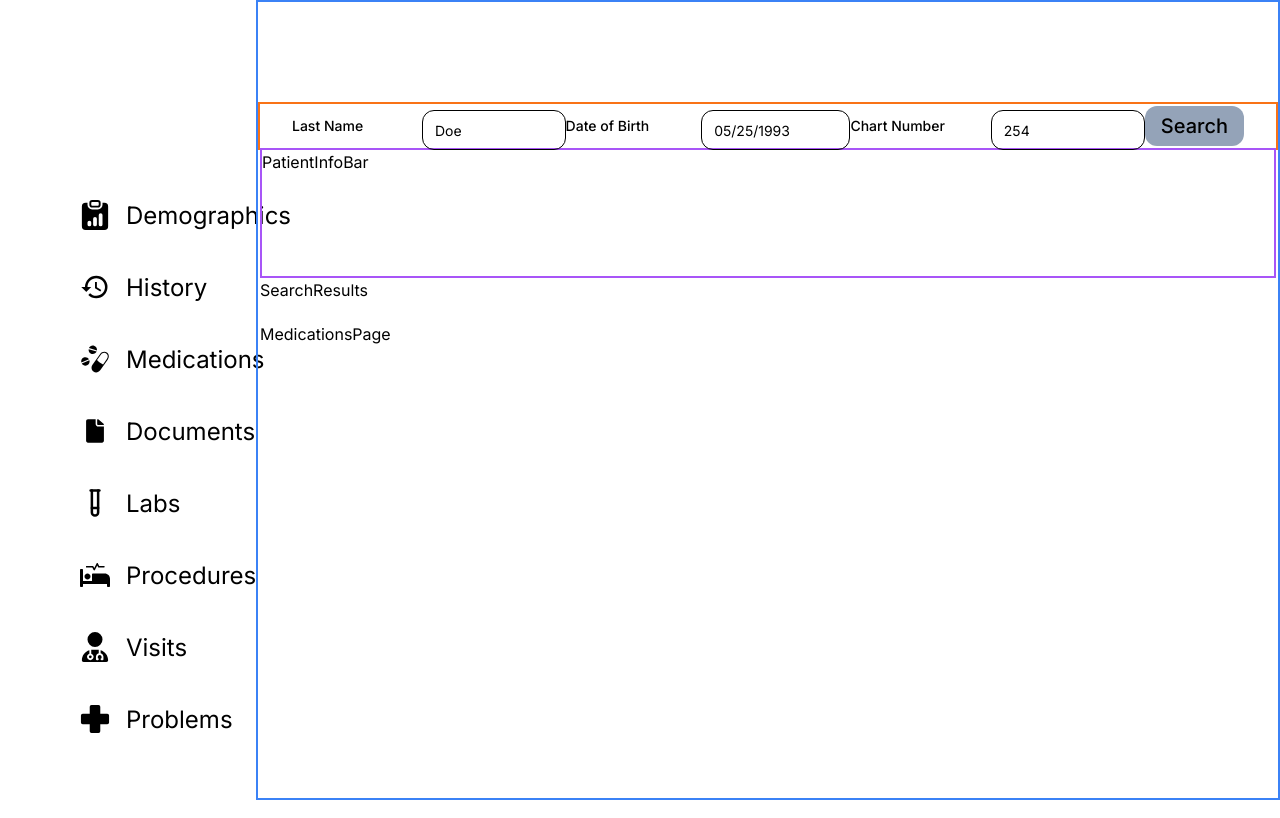
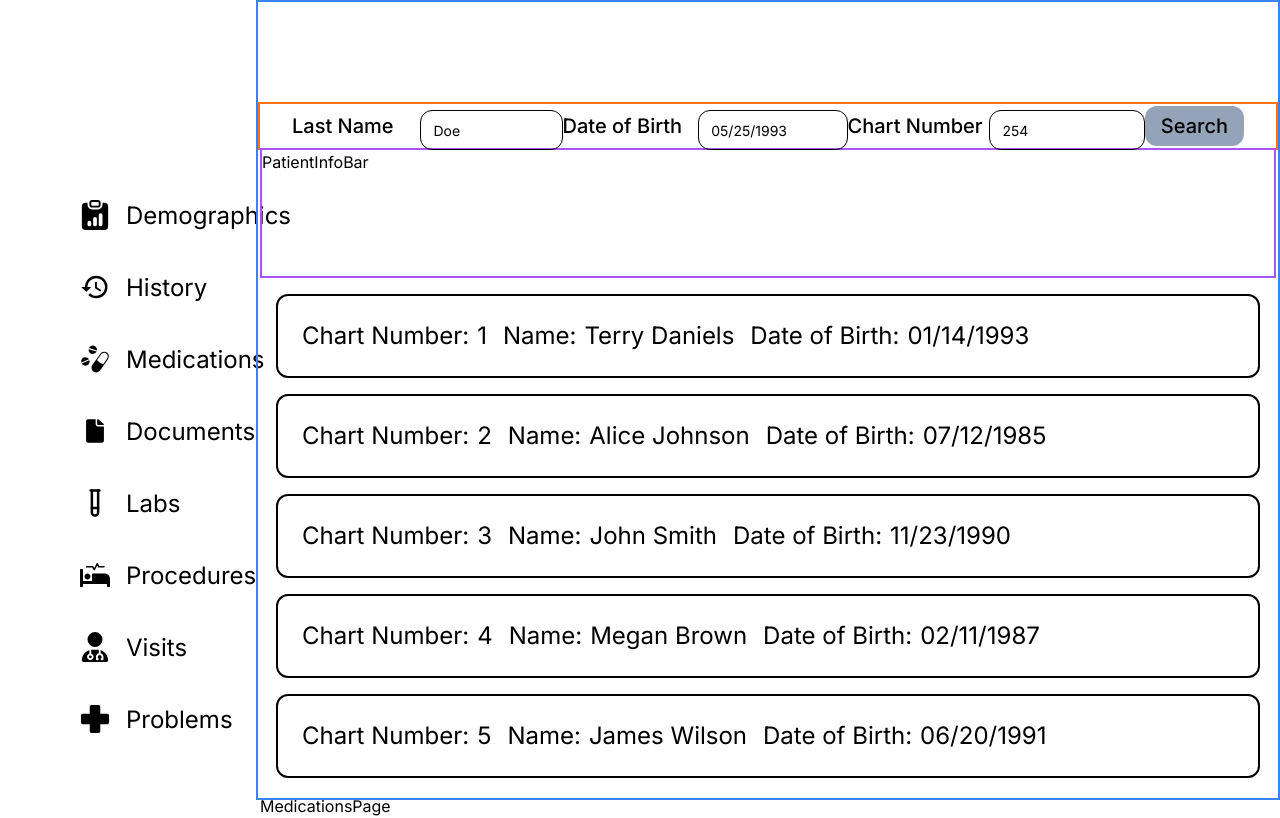
Before and after one commit to Jkhall81/U-Archive, a Next.js app: page /dashboard/medications in a window 1280 px wide. Built offline with nearby package versions, Linux system fonts and the light colour scheme.

Commit message:
added search results and data filtering works.

```diff
--- a/app/(root)/dashboard/layout.tsx
+++ b/app/(root)/dashboard/layout.tsx
@@ -1,13 +1,65 @@
+"use client";
+
+import { useState } from "react";
 import PatientInfoBar from "@/components/PatientInfoBar";
 import SearchBar from "@/components/SearchBar";
 import SearchResults from "@/components/SearchResults";
 import Sidebar from "@/components/Sidebar";
+import { demographicsData } from "@/lib/dummyData/demographics";
 
 export default function RootLayout({
   children,
 }: Readonly<{
   children: React.ReactNode;
 }>) {
+  const [searchData, setSearchData] = useState({
+    lastName: "",
+    dob: "",
+    chartNumber: "",
+  });
+
+  const filterData = () => {
+    return demographicsData
+      .filter((item) => {
+        const patient = item.patient;
+
+        const matchesLastName = searchData.lastName
+          ? patient.lastName.includes(searchData.lastName)
+          : true;
+
+        const matchesDob = searchData.dob
+          ? patient.dateOfBirth.includes(searchData.dob)
+          : true;
+
+        const matchesChartNumber = searchData.chartNumber
+          ? patient.chartNumber.toString().includes(searchData.chartNumber)
+          : true;
+
+        return matchesLastName && matchesDob && matchesChartNumber;
+      })
+      .map((item) => item.patient);
+  };
+
+  const handleSearchSubmit = (
+    data: Partial<{
+      lastName: string;
+      dob: string;
+      chartNumber: string;
+    }>
+  ) => {
+    console.log("Search Data Submitted: ", data); // Log search data
+    setSearchData(
+      data as {
+        lastName: string;
+        dob: string;
+        chartNumber: string;
+      }
+    );
+  };
+
+  const filteredData = filterData();
+  console.log("filtered data: ", filteredData);
+
   return (
     <section className="size-full min-h-screen flex">
       <div className="w-[20vw]">
@@ -15,9 +67,9 @@ export default function RootLayout({
       </div>
       <div className="border-2 border-blue-500 size-full min-h-screen">
         <div className="border-2 border-orange-500 w-full h-[6vh] mt-[100px]">
-          <SearchBar />
+          <SearchBar onSubmit={handleSearchSubmit} />
           <PatientInfoBar />
-          <SearchResults />
+          <SearchResults data={filteredData} />
           {children}
         </div>
       </div>
--- a/components/SearchBar.tsx
+++ b/components/SearchBar.tsx
@@ -1,7 +1,5 @@
 "use client";
 
-import { useState, ChangeEvent } from "react";
-import { demographicsData } from "@/lib/dummyData/demographics";
 import { SearchBarInput } from "./SearchBarInput";
 import { Button } from "./ui/button";
 import { useForm } from "react-hook-form";
@@ -10,25 +8,11 @@ import { zodResolver } from "@hookform/resolvers/zod";
 import { z } from "zod";
 import { Form } from "./ui/form";
 
-const SearchBar = () => {
-  const [inputs, setInputs] = useState({
-    lastName: "",
-    dob: "",
-    chartNumber: "",
-  });
+interface SearchBarProps {
+  onSubmit: (data: z.infer<typeof searchBarSchema>) => void;
+}
 
-  const handleInputChange = (e: ChangeEvent<HTMLInputElement>) => {
-    const { name, value } = e.target;
-    setInputs((prevState) => ({
-      ...prevState,
-      [name]: value,
-    }));
-  };
-
-  const onSubmit = (data: z.infer<typeof searchBarSchema>) => {
-    console.log("Form Values: ", data);
-  };
-
+const SearchBar = ({ onSubmit }: SearchBarProps) => {
   const form = useForm<z.infer<typeof searchBarSchema>>({
     resolver: zodResolver(searchBarSchema),
     defaultValues: {
--- a/components/SearchBarInput.tsx
+++ b/components/SearchBarInput.tsx
@@ -29,7 +29,7 @@ export const SearchBarInput = ({ label, placeHolder, name, form }: Props) => {
       control={form.control}
       render={({ field }) => (
         <FormItem className="flex items-center">
-          <FormLabel className="w-full">{label}</FormLabel>
+          <FormLabel className="w-full text-xl">{label}</FormLabel>
           <FormControl>
             <Input
               className="rounded-xl"
--- /dev/null
+++ b/components/SearchResultItem.tsx
@@ -0,0 +1,33 @@
+interface SearchResultItemProps {
+  name: string;
+  dob: string;
+  chartNumber: number;
+}
+
+export const SearchResultItem = ({
+  name,
+  dob,
+  chartNumber,
+}: SearchResultItemProps) => {
+  return (
+    <section
+      onClick={() => {
+        console.log("Click!!");
+      }}
+      className="flex p-6 space-x-4 border-2 text-2xl dark:border-white border-black rounded-xl dark:hover:border-blue-500 dark:hover:text-blue-500 hover:border-blue-500 hover:text-blue-500"
+    >
+      <div className="flex">
+        <span className="mr-2 dark:text-neutral-400">Chart Number: </span>
+        <p>{chartNumber}</p>
+      </div>
+      <div className="flex">
+        <span className="mr-2 dark:text-neutral-400">Name: </span>
+        <p>{name}</p>
+      </div>
+      <div className="flex">
+        <span className="mr-2 dark:text-neutral-400">Date of Birth: </span>
+        <p>{dob}</p>
+      </div>
+    </section>
+  );
+};
--- a/components/SearchResults.tsx
+++ b/components/SearchResults.tsx
@@ -1,4 +1,43 @@
-const SearchResults = () => {
-  return <section className="size-full">SearchResults</section>;
+import { SearchResultItem } from "./SearchResultItem";
+
+interface Patient {
+  chartNumber: number;
+  firstName: string;
+  midInitial: string;
+  lastName: string;
+  dateOfBirth: string;
+  SSN: string;
+  street1: string;
+  street2: string;
+  city: string;
+  state: string;
+  zipCode: string;
+  homePhone: string;
+  workPhone: string;
+  cellPhone: string;
+  email: string;
+}
+
+interface SearchResultsProps {
+  data: Patient[];
+}
+
+const SearchResults = ({ data }: SearchResultsProps) => {
+  return (
+    <div className="m-4 space-y-4">
+      {data.length > 0 ? (
+        data.map((patient) => (
+          <SearchResultItem
+            key={patient.chartNumber}
+            chartNumber={patient.chartNumber}
+            name={`${patient.firstName} ${patient.lastName}`}
+            dob={patient.dateOfBirth}
+          />
+        ))
+      ) : (
+        <p>No results found</p>
+      )}
+    </div>
+  );
 };
 export default SearchResults;
```
